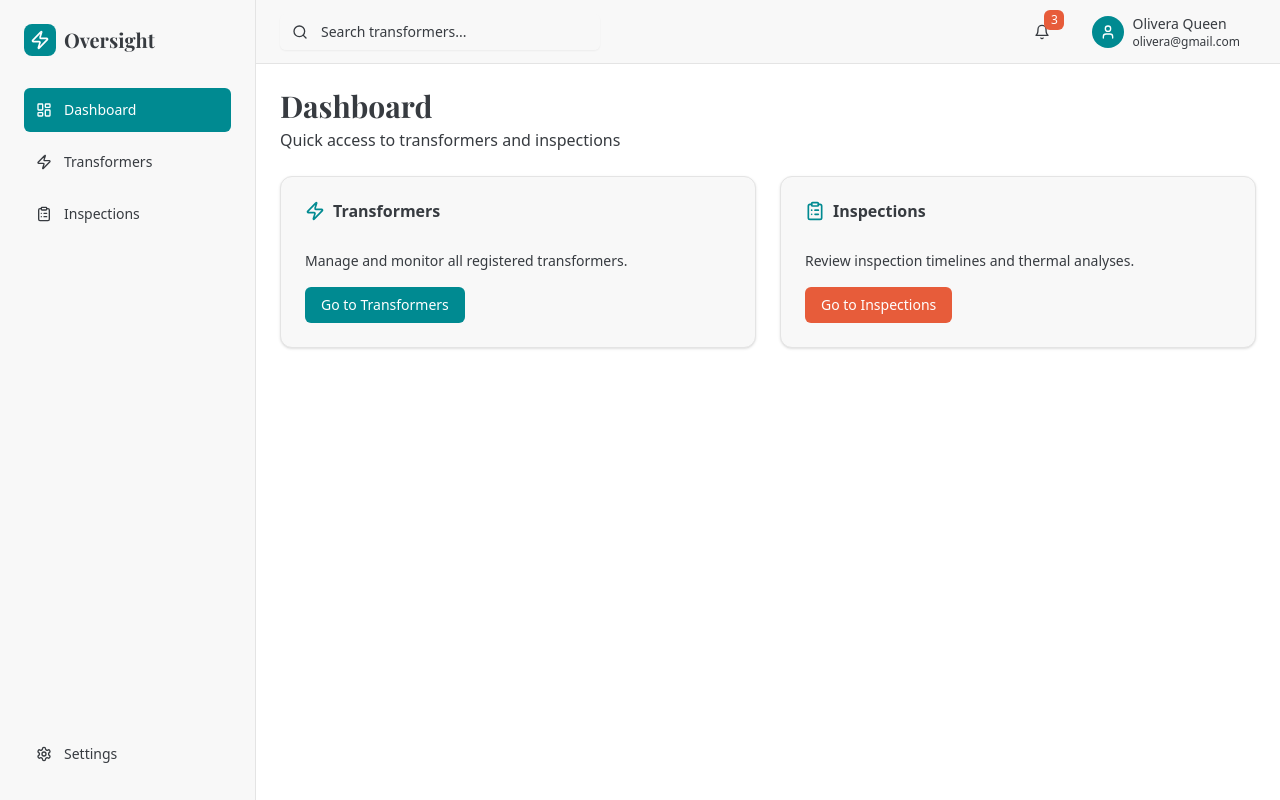
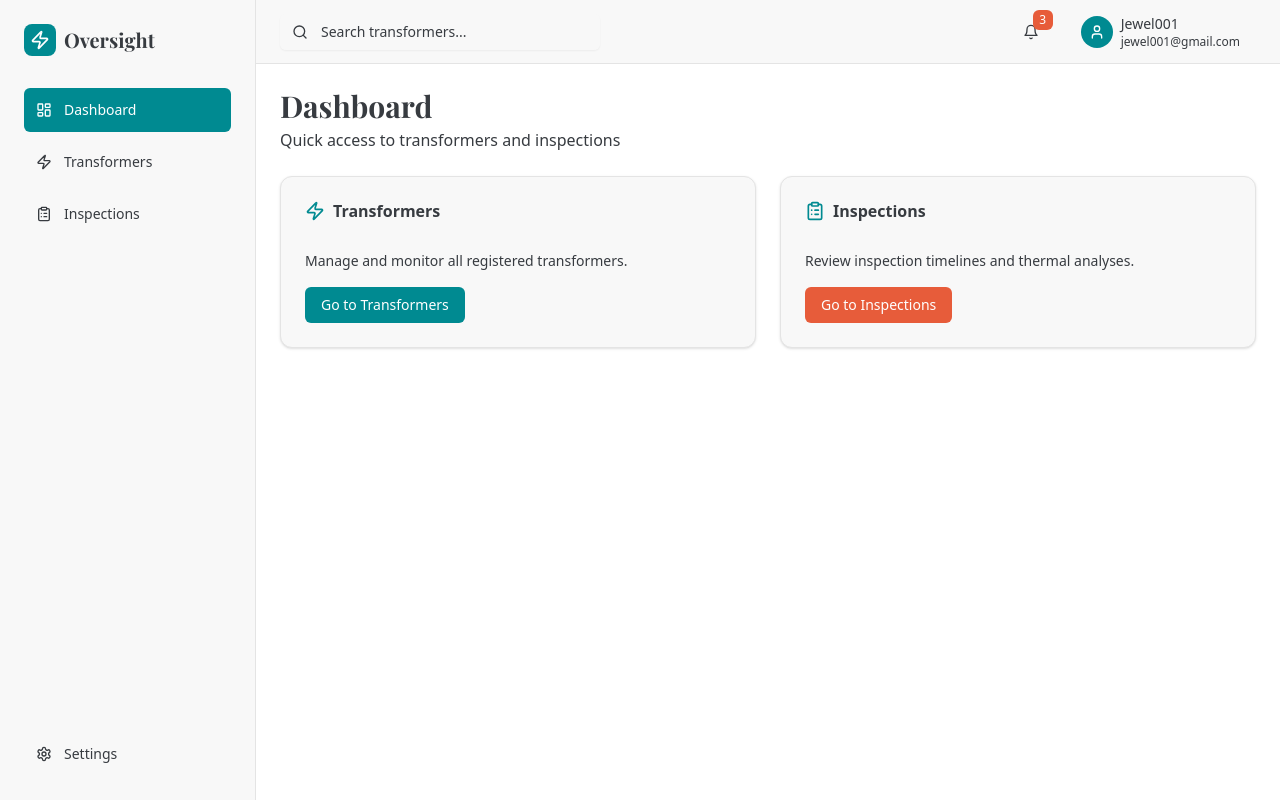
Before and after one commit to SasikaA073/software-design-project, a Next.js app in the folder frontend/: page / in a window 1280 px wide. Built offline with nearby package versions, Linux system fonts and the light colour scheme.

Commit message:
minor changes

```diff
--- a/frontend/components/layout/header.tsx
+++ b/frontend/components/layout/header.tsx
@@ -49,8 +49,8 @@ export function Header() {
                 <User className="w-4 h-4 text-primary-foreground" />
               </div>
               <div className="text-left">
-                <div className="text-sm font-medium">Olivera Queen</div>
-                <div className="text-xs text-muted-foreground">olivera@gmail.com</div>
+                <div className="text-sm font-medium">Jewel001</div>
+                <div className="text-xs text-muted-foreground">jewel001@gmail.com</div>
               </div>
             </Button>
           </DropdownMenuTrigger>
```
